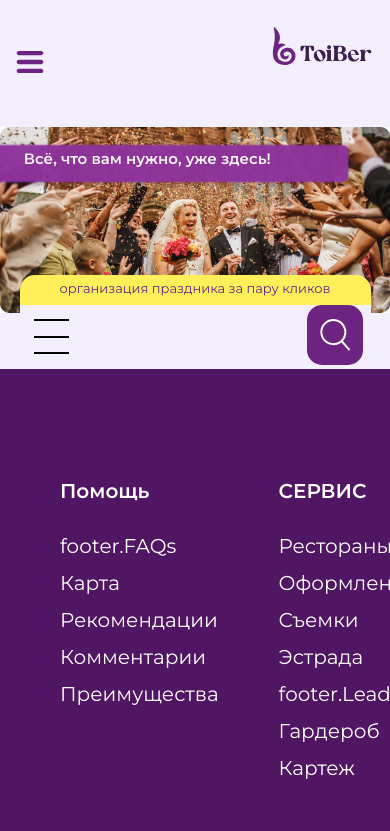
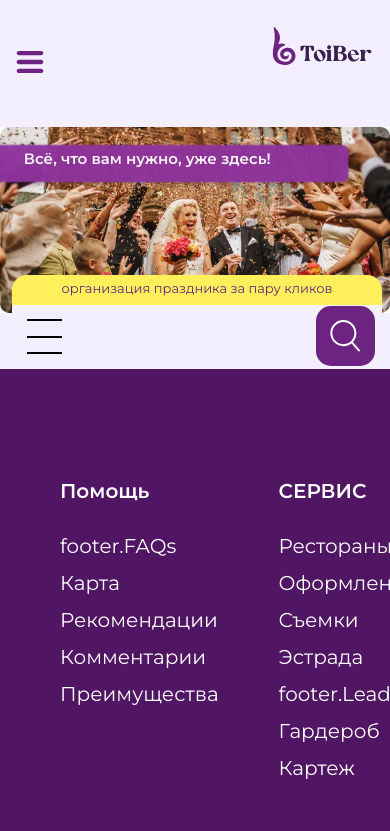
Before and after one commit to Amas9nine/toiber, a React (Create React App) app: page / in a window 390 px wide. Shown: the top 831 px of the page. Built offline with nearby package versions, Linux system fonts and the light colour scheme.

Commit message:
fix:drop-down menu

```diff
--- a/src/components/SearchBlock/SearchBlock.module.scss
+++ b/src/components/SearchBlock/SearchBlock.module.scss
@@ -716,6 +716,8 @@ section {
 		.navbar {
 			border-top-left-radius: 0;
 			border-top-right-radius: 0;
+			width: 90%;
+			left: 4%;
 			.clik{
 				width: 100%;
 			}
@@ -764,8 +766,8 @@ section {
 		}
 
 		.navbar {
-			width: 90%;
-			left: 5%;
+			width: 95%;
+			left: 3%;
 			.clik{
 				padding-top: 2%;
 				h2{
@@ -797,7 +799,7 @@ section {
 		}
 	}
 }
-@media (max-width:320px) {
+@media (max-width:330px) {
 	.container{
 		.navbar{
 			width: 100%;
```
